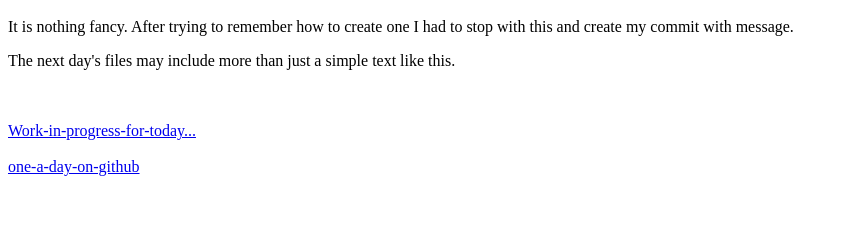
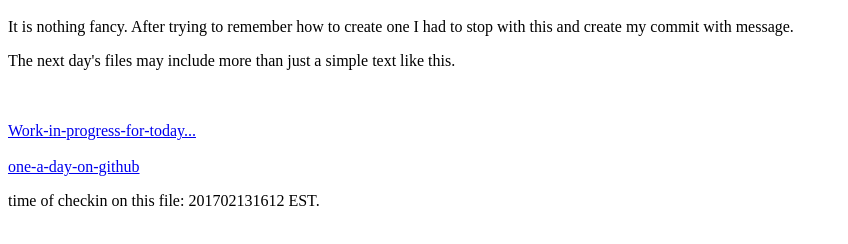
Before and after one commit to Mannion-us/one-a-day-on-github, a plain HTML site: page 20170212/20170212-index.html in a window 1280 px wide. Shown: the part 48-292 px from the top of the page, without its empty margins (0-848 px from the left). Drawn offline with Linux system fonts and the light colour scheme.

Commit message:
20170212-index.html reviewed on branch 20170212...

```diff
--- a/20170212/20170212-index.html
+++ b/20170212/20170212-index.html
@@ -18,7 +18,9 @@
 		<br>
 		<br>
 		<a href="../index.html">one-a-day-on-github</a>
-
+		<br>
+		<p>time of checkin on this file:  201702131612 EST.</p>
+		<br>
 	</body>
 
 </html>
```
